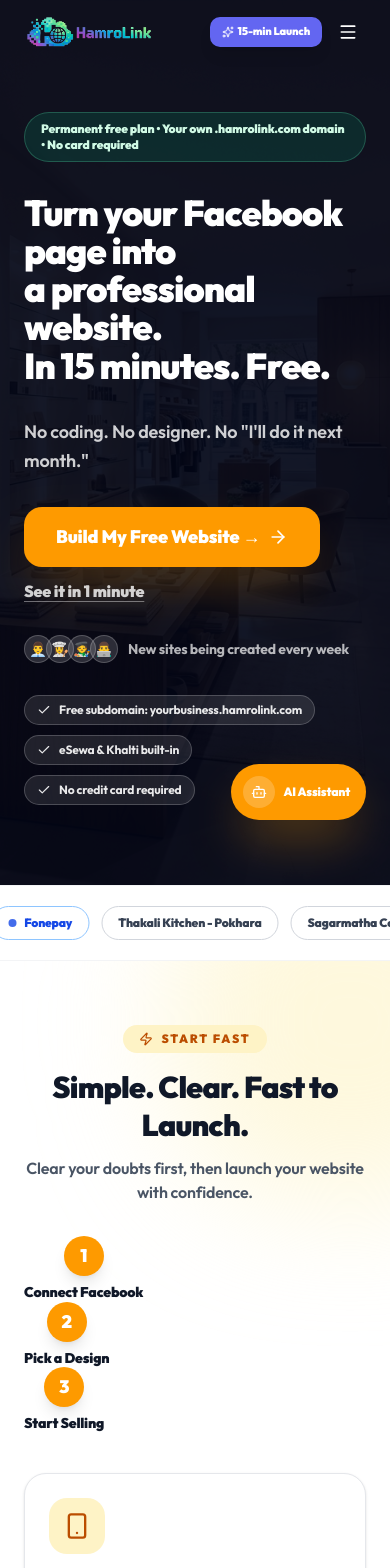
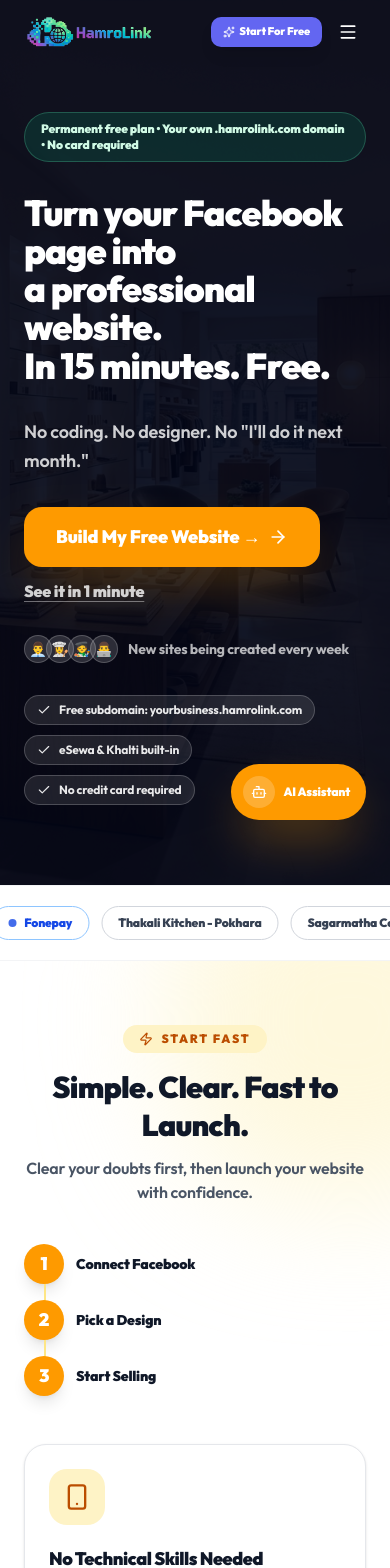
Before and after one commit to SumanBasnet07/hamrolink-landing, a Next.js app: page /en in a window 390 px wide. Shown: the top 1568 px of the page. Built offline with nearby package versions, Linux system fonts and the light colour scheme.

Commit message:
fix: update launch button text for clarity in Navbar component

```diff
--- a/src/app/(public)/[lang]/page.tsx
+++ b/src/app/(public)/[lang]/page.tsx
@@ -253,32 +253,34 @@
   ];
 
   return (
-    <section className="py-24 bg-white border-b border-gray-100 relative overflow-hidden">
+    <section className="py-16 md:py-24 bg-white border-b border-gray-100 relative overflow-hidden">
       <div className="relative max-w-7xl mx-auto px-6">
-        <motion.div initial={{ opacity: 0, y: 20 }} whileInView={{ opacity: 1, y: 0 }} viewport={{ once: true }} className="text-center mb-20">
+        <motion.div initial={{ opacity: 0, y: 20 }} whileInView={{ opacity: 1, y: 0 }} viewport={{ once: true }} className="text-center mb-12 md:mb-20">
           <div className="inline-flex items-center gap-2 px-4 py-1.5 bg-blue-50 rounded-full text-blue-600 text-base font-semibold mb-4">
             <Zap className="w-4 h-4 text-yellow-500 fill-yellow-500" />
             {lang === "ne" ? "छिटो र सजिलो" : "Fast & Simple"}
           </div>
-          <h2 className="text-4xl md:text-5xl font-black text-gray-900 leading-tight">
+          <h2 className="text-3xl sm:text-4xl md:text-5xl font-black text-gray-900 leading-tight">
             {hero.process.heading}
           </h2>
         </motion.div>
 
-        <div className="grid md:grid-cols-3 gap-12 relative">
-          <div className="hidden md:block absolute top-12 left-[15%] right-[15%] h-[2px] bg-gray-100" />
+        <div className="grid md:grid-cols-3 gap-6 md:gap-12 relative">
+          <div className="hidden md:block absolute top-12 left-[15%] right-[15%] h-0.5 bg-gray-100" />
           {hero.process.steps.map((s: any, i: number) => {
             const Icon = icons[i];
             return (
-              <motion.div key={i} initial={{ opacity: 0, y: 30 }} whileInView={{ opacity: 1, y: 0 }} viewport={{ once: true }} transition={{ delay: i * 0.15 }} className="relative z-10 flex flex-col items-center text-center">
-                <div className={`w-24 h-24 rounded-[32px] ${colors[i]} border-2 flex items-center justify-center mb-8 bg-white shadow-xl`}>
-                  <Icon className="w-10 h-10" />
+              <motion.div key={i} initial={{ opacity: 0, y: 30 }} whileInView={{ opacity: 1, y: 0 }} viewport={{ once: true }} transition={{ delay: i * 0.15 }} className="relative z-10 flex items-start text-left md:flex-col md:items-center md:text-center rounded-3xl border border-gray-100 p-5 sm:p-6 md:p-0 md:border-0 bg-white md:bg-transparent shadow-sm md:shadow-none">
+                <div className={`w-16 h-16 md:w-24 md:h-24 rounded-2xl md:rounded-[32px] ${colors[i]} border-2 flex items-center justify-center mr-4 md:mr-0 mb-0 md:mb-8 bg-white shadow-md md:shadow-xl shrink-0`}>
+                  <Icon className="w-7 h-7 md:w-10 md:h-10" />
                   <div className="absolute -top-3 -right-3 w-10 h-10 rounded-2xl bg-gray-900 text-white flex items-center justify-center font-black">
                     0{i + 1}
                   </div>
                 </div>
-                <h3 className="text-2xl font-black text-gray-900 mb-4">{s.title}</h3>
-                <p className="text-gray-800 text-lg leading-relaxed">{s.desc}</p>
+                <div>
+                  <h3 className="text-xl md:text-2xl font-black text-gray-900 mb-2 md:mb-4">{s.title}</h3>
+                  <p className="text-gray-800 text-base md:text-lg leading-relaxed">{s.desc}</p>
+                </div>
               </motion.div>
             );
           })}
@@ -1124,24 +1126,29 @@
         </div>
 
         {/* 3-Step Process */}
-        <div className="relative flex flex-col md:flex-row items-start md:items-center gap-0 mb-10 max-w-2xl mx-auto">
+        <div className="relative mb-10 max-w-2xl mx-auto">
+          <div className="flex flex-col md:flex-row md:items-center">
           {[
             ne ? "Facebook / नाम जडान" : "Connect Facebook",
             ne ? "डिजाइन रोज्नुहोस्" : "Pick a Design",
             ne ? "बेच्न सुरु गर्नुहोस्" : "Start Selling",
           ].map((label, i) => (
             <React.Fragment key={label}>
-              <div className="flex flex-col items-center text-center flex-1">
-                <div className="w-10 h-10 rounded-full bg-amber-500 text-white font-black flex items-center justify-center text-lg shadow-lg mb-2">
+              <div className="relative flex items-center md:flex-1 md:flex-col md:items-center md:text-center py-2 md:py-0">
+                <div className="w-10 h-10 rounded-full bg-amber-500 text-white font-black flex items-center justify-center text-lg shadow-lg shrink-0">
                   {i + 1}
                 </div>
-                <p className="text-sm font-black text-gray-900 leading-tight">{label}</p>
+                <p className="ml-3 md:ml-0 md:mt-2 text-sm font-black text-gray-900 leading-tight text-left md:text-center">{label}</p>
+                {i < 2 && (
+                  <div className="absolute left-5 top-12 h-6 w-0.5 bg-amber-200 md:hidden" />
+                )}
               </div>
               {i < 2 && (
-                <div className="hidden md:block flex-1 h-0.5 bg-amber-200 mt-5 mx-1" />
+                <div className="hidden md:block flex-1 h-0.5 bg-amber-200 mx-1" />
               )}
             </React.Fragment>
           ))}
+          </div>
         </div>
 
         <div className="grid md:grid-cols-3 gap-5">
--- a/src/components/landing/Navbar.tsx
+++ b/src/components/landing/Navbar.tsx
@@ -138,7 +138,7 @@
             style={{ background: accent }}
           >
             <Sparkles className="w-3 h-3" />
-            {lang === "ne" ? "१५ मिनेटमा" : "15-min Launch"}
+            {lang === "ne" ? "Start For Free" : "Start For Free"}
           </Link>
           <button
             onClick={() => setOpen((p) => !p)}
```
